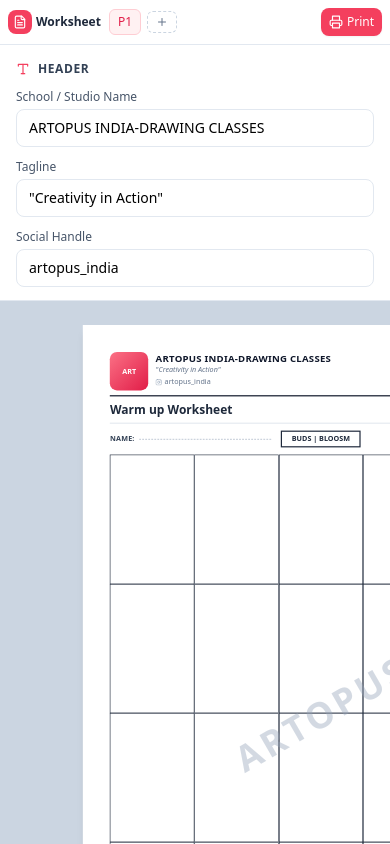
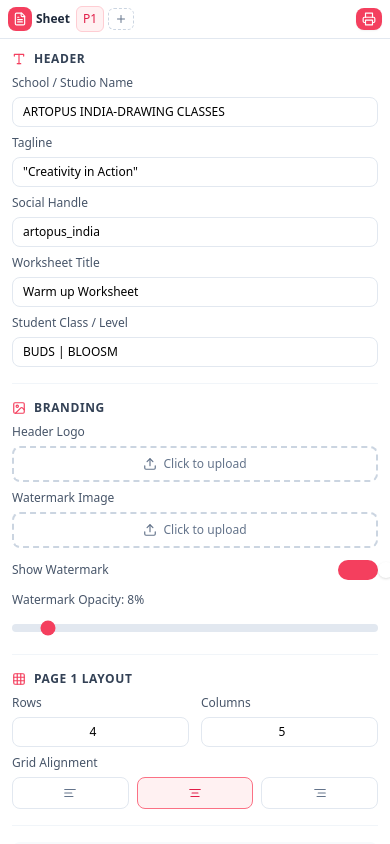
Before and after one commit to hari8104/art-worksheet-builder, a React (Vite) app: page / in a window 390 px wide. Built offline with nearby package versions, Linux system fonts and the light colour scheme.

Commit message:
Updated App.tsx

```diff
--- a/src/App.tsx
+++ b/src/App.tsx
@@ -116,7 +116,7 @@ export default function App() {
         onSelectPage={setActivePage}
         onRemovePage={removePage}
       />
-      <div className="flex flex-1 overflow-hidden flex-col lg:flex-row">
+      <div className="flex flex-1 overflow-hidden flex-col md:flex-row">
         <ConfigPanel
           config={config}
           activePage={activePage}
--- a/src/components/ConfigPanel.tsx
+++ b/src/components/ConfigPanel.tsx
@@ -14,15 +14,15 @@ interface ConfigPanelProps {
 
 function SectionHeader({ icon, title }: { icon: React.ReactNode; title: string }) {
   return (
-    <div className="flex items-center gap-2 mb-3">
-      <span className="text-rose-500">{icon}</span>
-      <h3 className="text-xs font-semibold text-slate-700 uppercase tracking-wider">{title}</h3>
+    <div className="flex items-center gap-2 mb-2 md:mb-3">
+      <span className="text-rose-500 flex-shrink-0">{icon}</span>
+      <h3 className="text-xs font-semibold text-slate-700 uppercase tracking-wider line-clamp-1">{title}</h3>
     </div>
   );
 }
 
 function Label({ children }: { children: React.ReactNode }) {
-  return <label className="block text-xs font-medium text-slate-600 mb-1">{children}</label>;
+  return <label className="block text-xs font-medium text-slate-600 mb-1.5 md:mb-1 truncate">{children}</label>;
 }
 
 function Input({ value, onChange, placeholder, className = '' }: {
@@ -37,7 +37,7 @@ function Input({ value, onChange, placeholder, className = '' }: {
       value={value}
       onChange={e => onChange(e.target.value)}
       placeholder={placeholder}
-      className={`w-full px-3 py-2 text-sm border border-slate-200 rounded-lg focus:outline-none focus:ring-2 focus:ring-rose-300 focus:border-rose-400 bg-white transition-all ${className}`}
+      className={`w-full px-2.5 md:px-3 py-1.5 md:py-2 text-xs md:text-sm border border-slate-200 rounded-lg focus:outline-none focus:ring-2 focus:ring-rose-300 focus:border-rose-400 bg-white transition-all ${className}`}
     />
   );
 }
@@ -55,7 +55,7 @@ function NumberInput({ value, onChange, min, max }: {
       min={min}
       max={max}
       onChange={e => onChange(Number(e.target.value))}
-      className="w-full px-3 py-2 text-sm border border-slate-200 rounded-lg focus:outline-none focus:ring-2 focus:ring-rose-300 focus:border-rose-400 bg-white text-center font-medium transition-all"
+      className="w-full px-2.5 md:px-3 py-1.5 md:py-2 text-xs md:text-sm border border-slate-200 rounded-lg focus:outline-none focus:ring-2 focus:ring-rose-300 focus:border-rose-400 bg-white text-center font-medium transition-all"
     />
   );
 }
@@ -83,20 +83,20 @@ function ImageUploadField({
     <div>
       <Label>{label}</Label>
       {value ? (
-        <div className="flex items-center gap-2 p-2 bg-slate-50 rounded-lg border border-slate-200">
-          <img src={value} alt={label} className="w-10 h-10 object-contain rounded" />
+        <div className="flex items-center gap-1.5 md:gap-2 p-2 bg-slate-50 rounded-lg border border-slate-200">
+          <img src={value} alt={label} className="w-8 md:w-10 h-8 md:h-10 object-contain rounded flex-shrink-0" />
           <span className="text-xs text-slate-500 flex-1 truncate">Image uploaded</span>
           <button
             onClick={() => onChange(null)}
-            className="text-red-400 hover:text-red-600 transition-colors"
+            className="text-red-400 hover:text-red-600 transition-colors flex-shrink-0"
           >
-            <Trash2 size={14} />
+            <Trash2 size={12} className="md:w-3.5 md:h-3.5" />
           </button>
         </div>
       ) : (
         <button
           onClick={() => inputRef.current?.click()}
-          className="w-full flex items-center justify-center gap-2 px-3 py-2.5 border-2 border-dashed border-slate-300 rounded-lg text-xs text-slate-500 hover:border-rose-400 hover:text-rose-500 hover:bg-rose-50 transition-all"
+          className="w-full flex items-center justify-center gap-1.5 md:gap-2 px-2 md:px-3 py-2 md:py-2.5 border-2 border-dashed border-slate-300 rounded-lg text-xs text-slate-500 hover:border-rose-400 hover:text-rose-500 hover:bg-rose-50 transition-all"
         >
           <Upload size={14} />
           Click to upload
@@ -128,13 +128,13 @@ export default function ConfigPanel({
   ];
 
   return (
-    <aside className="w-full lg:w-72 bg-white border-b lg:border-r lg:border-b-0 border-slate-200 overflow-y-auto flex-shrink-0 no-print lg:max-h-full max-h-64">
-      <div className="p-4 space-y-6">
+    <aside className="w-full md:w-80 bg-white border-b md:border-r md:border-b-0 border-slate-200 overflow-y-auto flex-shrink-0 no-print md:max-h-full max-h-screen">
+      <div className="p-3 md:p-4 space-y-4 md:space-y-6">
 
         {/* Header Settings */}
         <section>
           <SectionHeader icon={<Type size={14} />} title="Header" />
-          <div className="space-y-3">
+          <div className="space-y-2 md:space-y-3">
             <div>
               <Label>School / Studio Name</Label>
               <Input
@@ -183,7 +183,7 @@ export default function ConfigPanel({
         {/* Branding */}
         <section>
           <SectionHeader icon={<Image size={14} />} title="Branding" />
-          <div className="space-y-3">
+          <div className="space-y-2 md:space-y-3">
             <ImageUploadField
               label="Header Logo"
               value={config.logoUrl}
@@ -231,7 +231,7 @@ export default function ConfigPanel({
         {/* Grid Settings */}
         <section>
           <SectionHeader icon={<Grid size={14} />} title={`Page ${activePage + 1} Layout`} />
-          <div className="space-y-3">
+          <div className="space-y-2 md:space-y-3">
             <div className="grid grid-cols-2 gap-3">
               <div>
                 <Label>Rows</Label>
--- a/src/components/Toolbar.tsx
+++ b/src/components/Toolbar.tsx
@@ -23,67 +23,66 @@ export default function Toolbar({
   };
 
   return (
-    <header className="bg-white border-b border-slate-200 px-2 lg:px-4 py-2 lg:py-3 flex items-center justify-between shadow-sm no-print flex-wrap gap-2 lg:gap-0">
-      <div className="flex items-center gap-2 lg:gap-3">
-        <div className="flex items-center gap-1 lg:gap-2">
-          <div className="w-6 lg:w-8 h-6 lg:h-8 bg-rose-500 rounded-lg flex items-center justify-center flex-shrink-0">
-            <FileText size={14} className="text-white lg:w-4 lg:h-4" />
+    <header className="bg-white border-b border-slate-200 px-2 md:px-4 py-1.5 md:py-3 flex items-center justify-between shadow-sm no-print flex-wrap gap-1.5 md:gap-2 lg:gap-0">
+      <div className="flex items-center gap-1.5 md:gap-3 min-w-0">
+        <div className="flex items-center gap-1 md:gap-2 min-w-0">
+          <div className="w-6 md:w-8 h-6 md:h-8 bg-rose-500 rounded-lg flex items-center justify-center flex-shrink-0">
+            <FileText size={14} className="text-white md:w-4 md:h-4" />
           </div>
-          <div className="hidden lg:block">
-            <h1 className="text-sm font-bold text-slate-800 leading-none">Art Worksheet Studio</h1>
-            <p className="text-xs text-slate-400 mt-0.5">Worksheet Builder</p>
+          <div className="hidden md:block min-w-0">
+            <h1 className="text-xs md:text-sm font-bold text-slate-800 leading-none truncate">Art Worksheet Studio</h1>
+            <p className="text-xs text-slate-400 mt-0.5 truncate">Worksheet Builder</p>
           </div>
-          <h1 className="text-xs lg:hidden font-bold text-slate-800">Worksheet</h1>
+          <h1 className="text-xs md:hidden font-bold text-slate-800">Sheet</h1>
         </div>
 
-        <div className="w-px h-6 lg:h-8 bg-slate-200 mx-1 hidden lg:block" />
+        <div className="w-px h-5 md:h-8 bg-slate-200 mx-1 hidden md:block" />
 
-        <div className="flex items-center gap-0.5 lg:gap-1 overflow-x-auto flex-1 lg:flex-none">
+        <div className="flex items-center gap-0.5 md:gap-1 overflow-x-auto flex-1 md:flex-none">
           {Array.from({ length: pageCount }, (_, i) => (
-            <div key={i} className="flex items-center gap-0.5 lg:gap-1 flex-shrink-0">
+            <div key={i} className="flex items-center gap-0.5 md:gap-1 flex-shrink-0">
               <button
                 onClick={() => onSelectPage(i)}
-                className={`flex items-center gap-1 px-2 lg:px-3 py-1 lg:py-1.5 rounded-md text-xs font-medium transition-all whitespace-nowrap ${
+                className={`flex items-center gap-0.5 md:gap-1 px-1.5 md:px-3 py-1 md:py-1.5 rounded-md text-xs font-medium transition-all whitespace-nowrap ${
                   activePage === i
                     ? 'bg-rose-50 text-rose-600 border border-rose-200'
                     : 'text-slate-500 hover:bg-slate-100 hover:text-slate-700'
                 }`}
               >
-                P{i + 1}
-                <span className="hidden lg:inline">age {i + 1}</span>
+                <span className="md:hidden">P{i + 1}</span>
+                <span className="hidden md:inline">Page {i + 1}</span>
                 {pageCount > 1 && (
                   <span
                     onClick={(e) => {
                       e.stopPropagation();
                       onRemovePage(i);
                     }}
-                    className="ml-1 text-slate-400 hover:text-red-500 transition-colors cursor-pointer flex-shrink-0"
+                    className="text-slate-400 hover:text-red-500 transition-colors cursor-pointer flex-shrink-0"
                   >
-                    <Trash2 size={10} />
+                    <Trash2 size={12} />
                   </span>
                 )}
               </button>
-              {i < pageCount - 1 && <ChevronRight size={10} className="text-slate-300 hidden lg:block" />}
+              {i < pageCount - 1 && <ChevronRight size={10} className="text-slate-300 hidden md:block" />}
             </div>
           ))}
 
           <button
             onClick={onAddPage}
-            className="flex items-center gap-1 px-2 lg:px-3 py-1 lg:py-1.5 rounded-md text-xs font-medium text-slate-500 hover:bg-slate-100 hover:text-slate-700 border border-dashed border-slate-300 transition-all ml-1 flex-shrink-0"
+            className="flex items-center gap-0.5 md:gap-1 px-1.5 md:px-3 py-1 md:py-1.5 rounded-md text-xs font-medium text-slate-500 hover:bg-slate-100 hover:text-slate-700 border border-dashed border-slate-300 transition-all ml-0.5 md:ml-1 flex-shrink-0"
           >
             <Plus size={12} />
-            <span className="hidden lg:inline">Add</span>
+            <span className="hidden md:inline">Add</span>
           </button>
         </div>
       </div>
 
       <button
         onClick={handlePrint}
-        className="flex items-center gap-1 lg:gap-2 px-2 lg:px-4 py-1.5 lg:py-2 bg-rose-500 hover:bg-rose-600 text-white rounded-lg text-xs lg:text-sm font-medium transition-all shadow-sm hover:shadow-md flex-shrink-0"
+        className="flex items-center gap-1 md:gap-2 px-1.5 md:px-4 py-1 md:py-2 bg-rose-500 hover:bg-rose-600 text-white rounded-lg text-xs md:text-sm font-medium transition-all shadow-sm hover:shadow-md flex-shrink-0"
       >
-        <Printer size={14} className="lg:w-4 lg:h-4" />
-        <span className="hidden lg:inline">Print Worksheet</span>
-        <span className="lg:hidden">Print</span>
+        <Printer size={14} className="md:w-4 md:h-4" />
+        <span className="hidden md:inline">Print</span>
       </button>
     </header>
   );
--- a/src/components/WorksheetPreview.tsx
+++ b/src/components/WorksheetPreview.tsx
@@ -9,10 +9,10 @@ interface WorksheetPreviewProps {
 
 export default function WorksheetPreview({ config, activePage, onUpdateBox }: WorksheetPreviewProps) {
   return (
-    <main className="flex-1 overflow-auto bg-slate-300 p-2 lg:p-8 no-print-container">
+    <main className="flex-1 overflow-auto bg-slate-300 p-1 md:p-4 lg:p-8 no-print-container">
       {/* Screen view: show only active page */}
-      <div className="no-print flex justify-center items-start py-4">
-        <div className="transform-gpu" style={{ transform: 'scale(0.6)', transformOrigin: 'top center', maxWidth: '100%' }}>
+      <div className="no-print flex justify-center items-start py-2 md:py-4">
+        <div className="transform-gpu" style={{ transform: 'scale(0.5)', transformOrigin: 'top center', maxWidth: '100%' }}>
           <WorksheetPage
             config={config}
             page={config.pages[activePage]}
```
